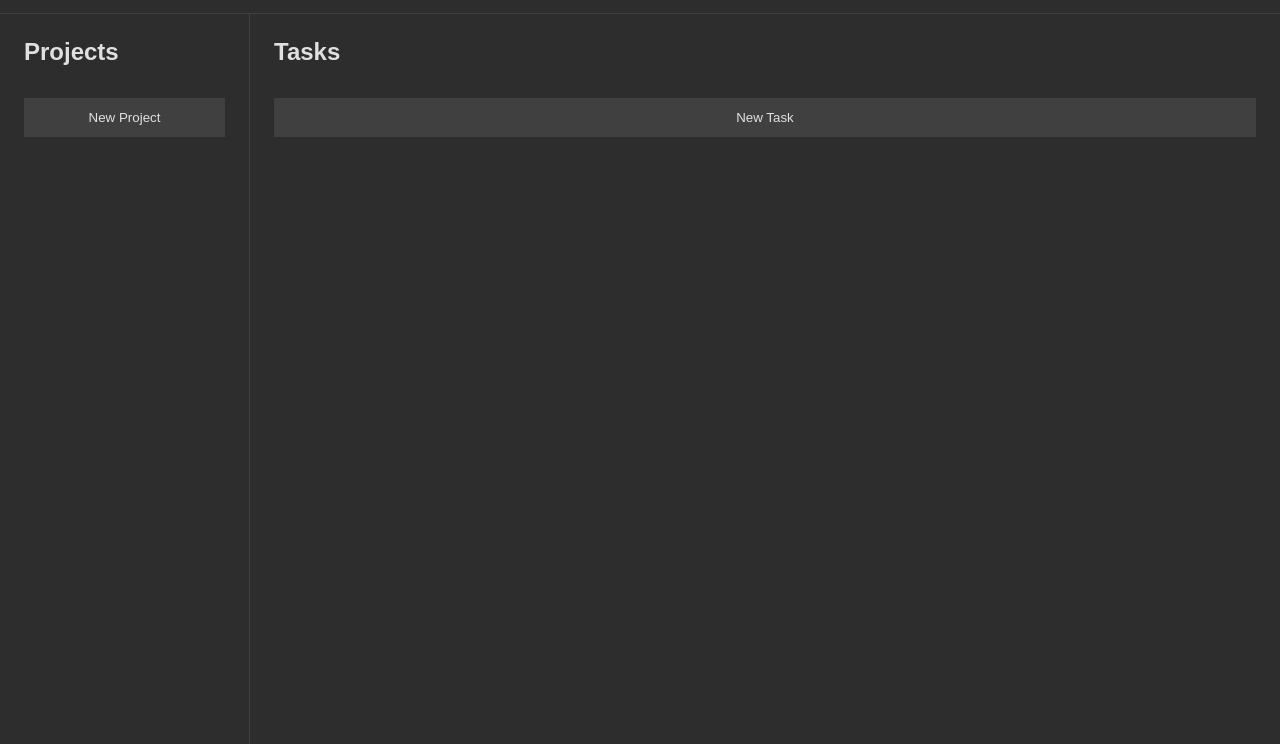
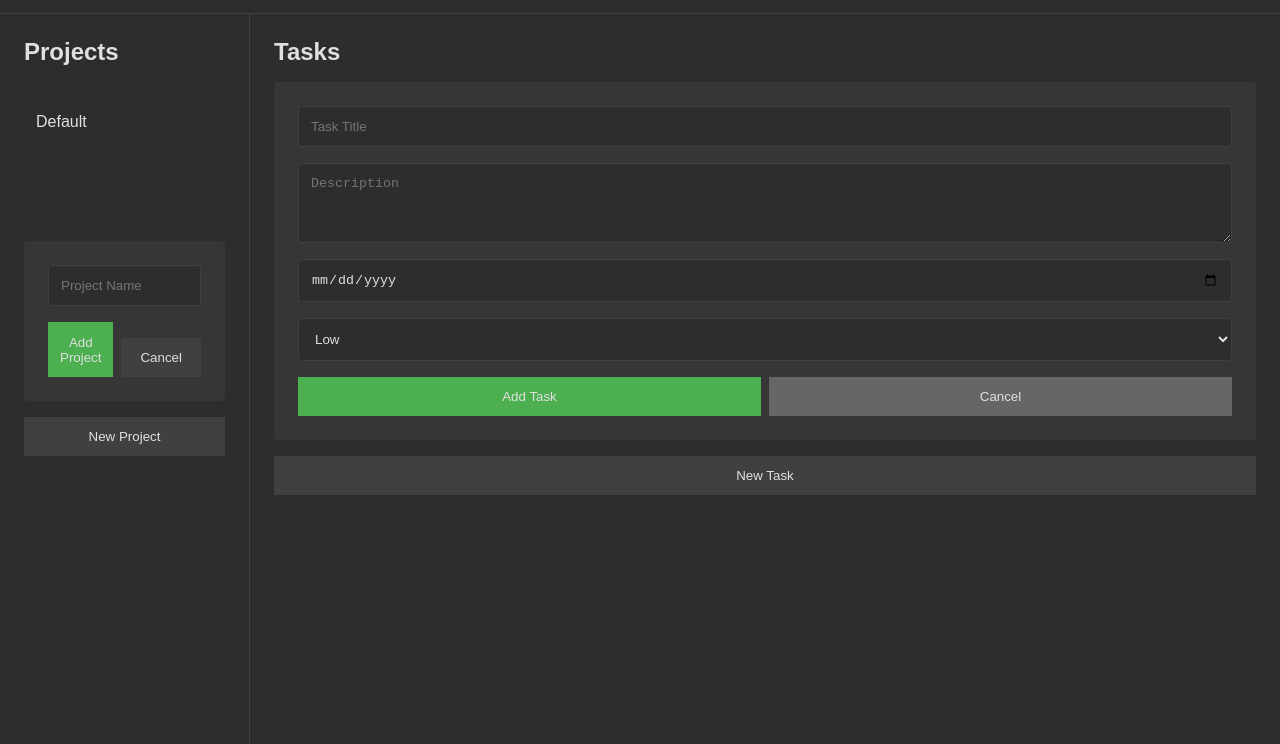
Before and after one commit to Moocifur/redo-todo, a website built with webpack: page src/template.html in a window 1280 px wide. Shown: the part 56-800 px from the top of the page. Built offline with nearby package versions, Linux system fonts and the light colour scheme.

Commit message:
added forms display and css

```diff
--- a/src/modules/ui.js
+++ b/src/modules/ui.js
@@ -78,6 +78,16 @@ const UI = (() => {
     function loadProjects() {
         const savedProjects = Storage.loadProjects();
         const lastActiveProject = Storage.loadCurrentProject();
+
+        // If no saved projects (first time suer), create default project
+        if (savedProjects.length === 0) {
+            const defaultProject = Project('Default');
+            projects.push(defaultProject);
+            displayProject(defaultProject);
+            currentProject = defaultProject;
+            saveProjects();
+            return;
+        }
 
         savedProjects.forEach(projectData => {
             const project = Project(projectData.name);
--- a/src/styles.css
+++ b/src/styles.css
@@ -164,3 +164,79 @@ button:hover {
 .project-item:hover .delete-project {
   opacity: 1;
 }
+
+/* Form containers */
+.todo-form-container,
+.project-form-container {
+  background-color: #363636;
+  padding: 1.5rem;
+  margin-top: 1rem;
+  border-radius: 4px;
+}
+
+.hidden {
+  /* display: none; */
+}
+
+form {
+  display: flex;
+  flex-direction: column;
+  gap: 1rem;
+}
+
+input[type="text"],
+input[type="date"],
+textarea,
+select {
+  background-color: #2d2d2d;
+  border: 1px solid #404040;
+  color: #e0e0e0;
+  padding: 0.75rem;
+  border-radius: 4px;
+  width: 100%;
+}
+
+textarea {
+  resize: vertical;
+  min-height: 80px;
+}
+
+select {
+  cursor: pointer;
+}
+
+.form-buttons {
+  display: flex;
+  gap: 0.5rem;
+}
+
+.btn-submit,
+.btn-cancel {
+  flex: 1;
+  padding: 0.75rem;
+  margin: 0;
+}
+
+.btn-submit {
+  background-color: #4CAF50;
+}
+
+.btn-submit:hover {
+  background-color: #45a049;
+}
+
+.btn-cancel {
+  background-color: #666;
+}
+
+.btn-cancel:hover {
+  background-color: #777;
+}
+
+/* Form focus states */
+input:focus,
+textarea:focus,
+select:focus {
+  outline: none;
+  border-color: #4CAF50;
+}
--- a/src/template.html
+++ b/src/template.html
@@ -20,6 +20,23 @@
                 <div class="project-list">
                     <!-- Projects will be added here dynamically -->
                 </div>
+
+                <!-- Project Form -->
+                <div class="project-form-container hidden">
+                    <form id="project-form">
+                        <input
+                            type="text"
+                            id="project-name"
+                            name="project-name"
+                            placeholder="Project Name"
+                            required
+                        >
+                        <div class="form-buttons">
+                            <button type="submit" class="btn-submit">Add Project</button>
+                            <button type="button" class="btn0cancel">Cancel</button>
+                        </div>
+                    </form>
+                </div>
                 <button id="new-project">New Project</button>
             </aside>
 
@@ -29,6 +46,42 @@
                 <div class="todo-list">
                     <!-- Todos will be added here dynamically -->
                 </div>
+
+                <!-- Todo Form -->
+                 <div class="todo-form-container hidden">
+                    <form id="todo-form">
+                        <input
+                            type="text"
+                            id="todo-title"
+                            name="todo-title"
+                            placeholder="Task Title"
+                            required
+                        >
+                        <textarea
+                            id="todo-description"
+                            name="todo-description"
+                            placeholder="Description"
+                            rows="3"
+                        ></textarea>
+                        <input
+                            type="date"
+                            id="todo-date"
+                            name="todo-date"
+                        >
+                        <select
+                            id="todo-priority"
+                            name="todo-priority"
+                        >
+                            <option value="Low">Low</option>
+                            <option value="Medium">Medium</option>
+                            <option value="High">High</option>
+                        </select>
+                        <div class="form-buttons">
+                            <button type="submit" class="btn-submit">Add Task</button>
+                            <button type="button" class="btn-cancel">Cancel</button>
+                        </div>
+                    </form>
+                 </div>
                 <button id="new-todo">New Task</button>
             </section>
         </main>
```
